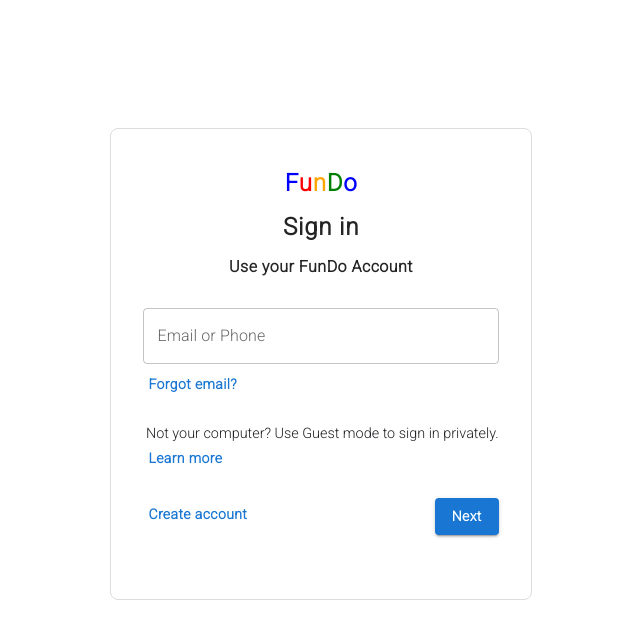
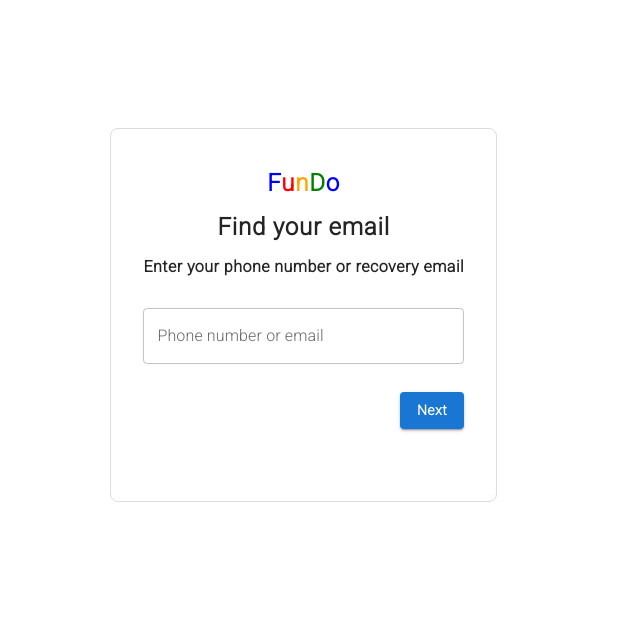
Before and after one commit to bhatappu11/FunDoApp, a React (Create React App) app in the folder fundoapp/: page / in a window 1280 px wide. Shown: the top 638 px of the page, without its empty margins (376-1016 px from the left). Built offline with nearby package versions, Linux system fonts and the light colour scheme.

Commit message:
[Arpitha]REFACTORED: added path to the forgot page and called its component

```diff
--- a/fundoapp/src/App.js
+++ b/fundoapp/src/App.js
@@ -1,12 +1,14 @@
 import SignUp from "./pages/signup/SignUp"
 import SignIn from "./pages/signin/SignIn"
+import Forgot from "./pages/forgot/Forgot"
 import './App.css';
 
 function App() {
   return (
     <div className="App">
       {/* <SignUp /> */}
-      <SignIn />
+      {/* <SignIn /> */}
+      <Forgot />
     </div>
   );
 }
```
